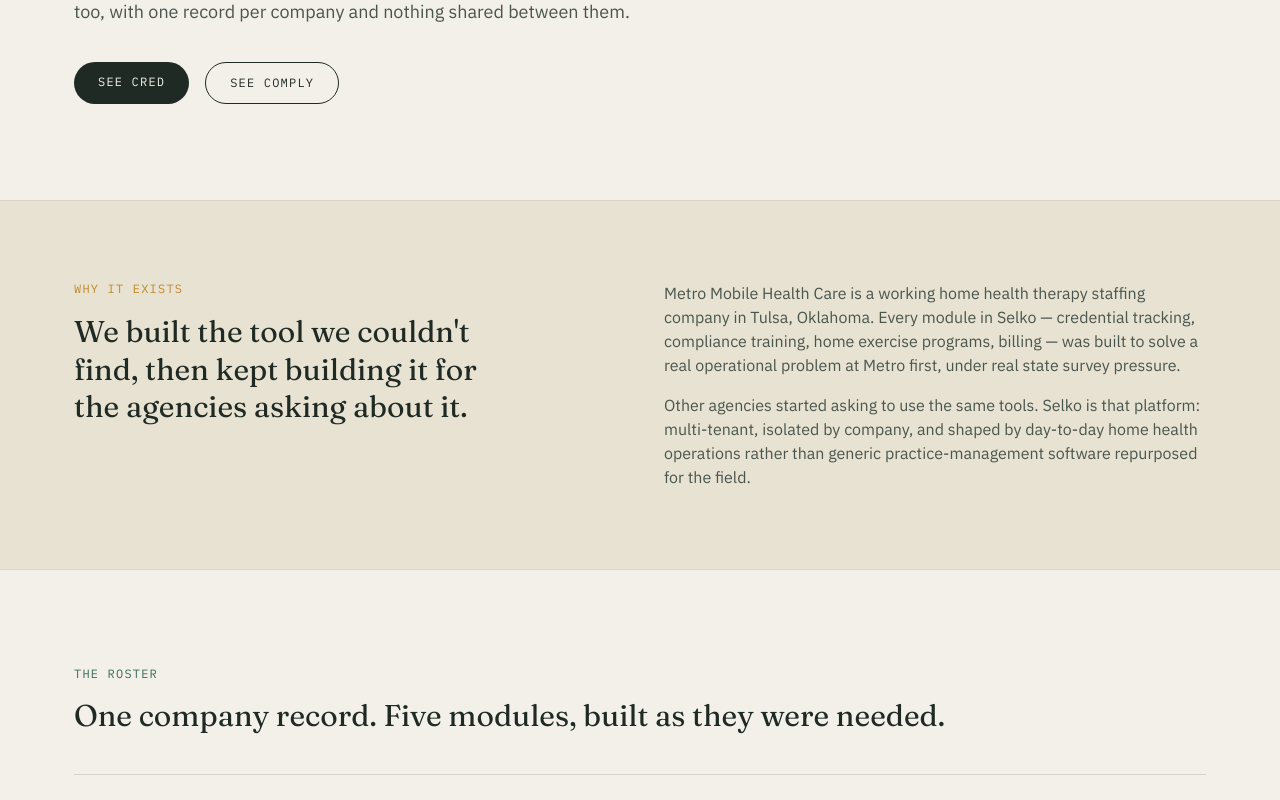
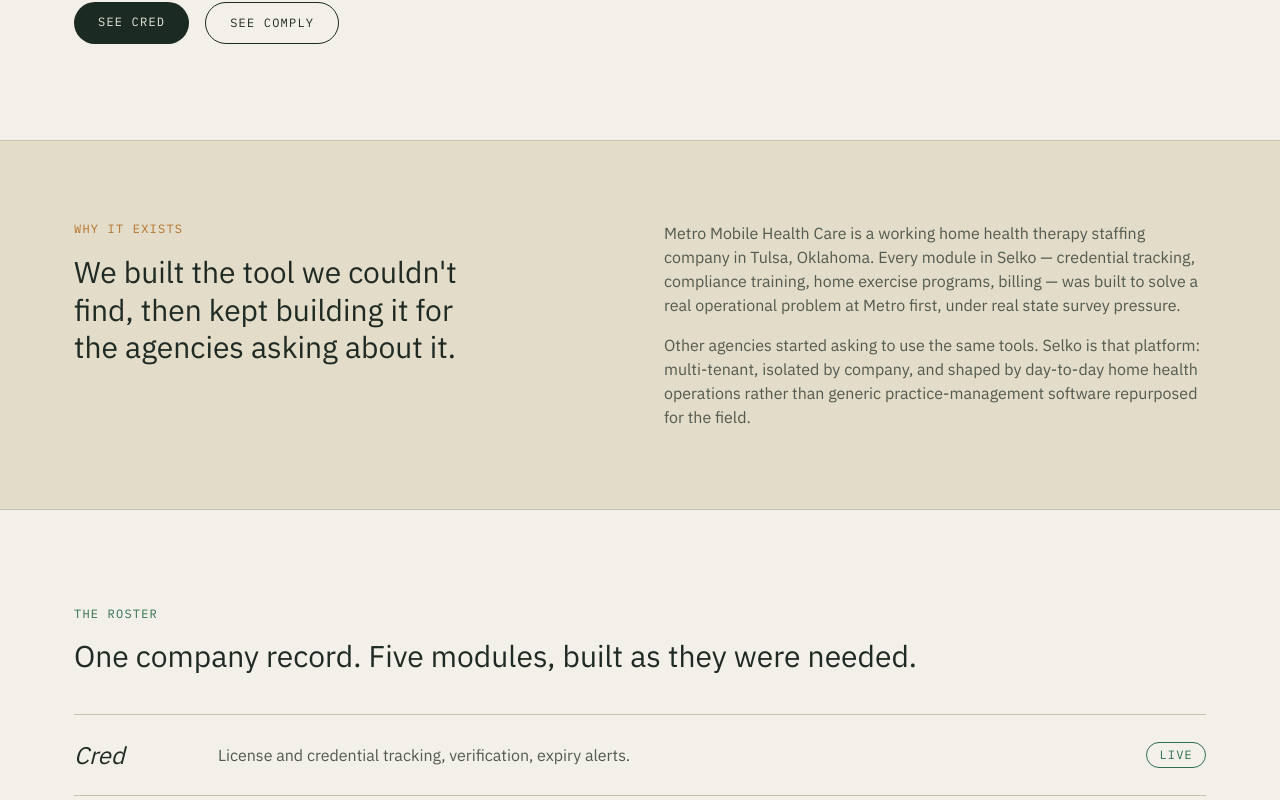
Before and after one commit to metromobilehc-beep/selko-site, a Next.js app: page / in a window 1280 px wide. Shown: the part 491-1291 px from the top of the page. Built offline with nearby package versions, Linux system fonts and the light colour scheme.

Commit message:
Add files via upload

```diff
--- a/tailwind.config.js
+++ b/tailwind.config.js
@@ -7,17 +7,22 @@
   theme: {
     extend: {
       colors: {
-        paper: '#F2F0E9',
-        'paper-alt': '#E7E2D2',
-        ink: '#1F2A24',
-        'ink-soft': '#4A554E',
-        gold: '#C08A2E',
-        teal: '#3A6B5C',
-        rust: '#A64B3A',
-        line: '#D8D4C7',
+        // Registry palette — a credential file's own materials: manila,
+        // ledger ink, verification-stamp green, flagged-item amber.
+        // Deliberately cooler/deeper than a generic warm-cream site, and
+        // the accents are functional status colors (verified / flagged)
+        // rather than decorative ones.
+        paper: '#EDE9DE',
+        'paper-alt': '#E2DCC8',
+        ink: '#1B2A22',
+        'ink-soft': '#52594E',
+        gold: '#B5722B',
+        teal: '#2F6F4E',
+        rust: '#8B3A2B',
+        line: '#C9C2AE',
       },
       fontFamily: {
-        display: ['var(--font-fraunces)', 'serif'],
+        display: ['var(--font-plex-serif)', 'serif'],
         body: ['var(--font-plex-sans)', 'sans-serif'],
         mono: ['var(--font-plex-mono)', 'monospace'],
       },
```
